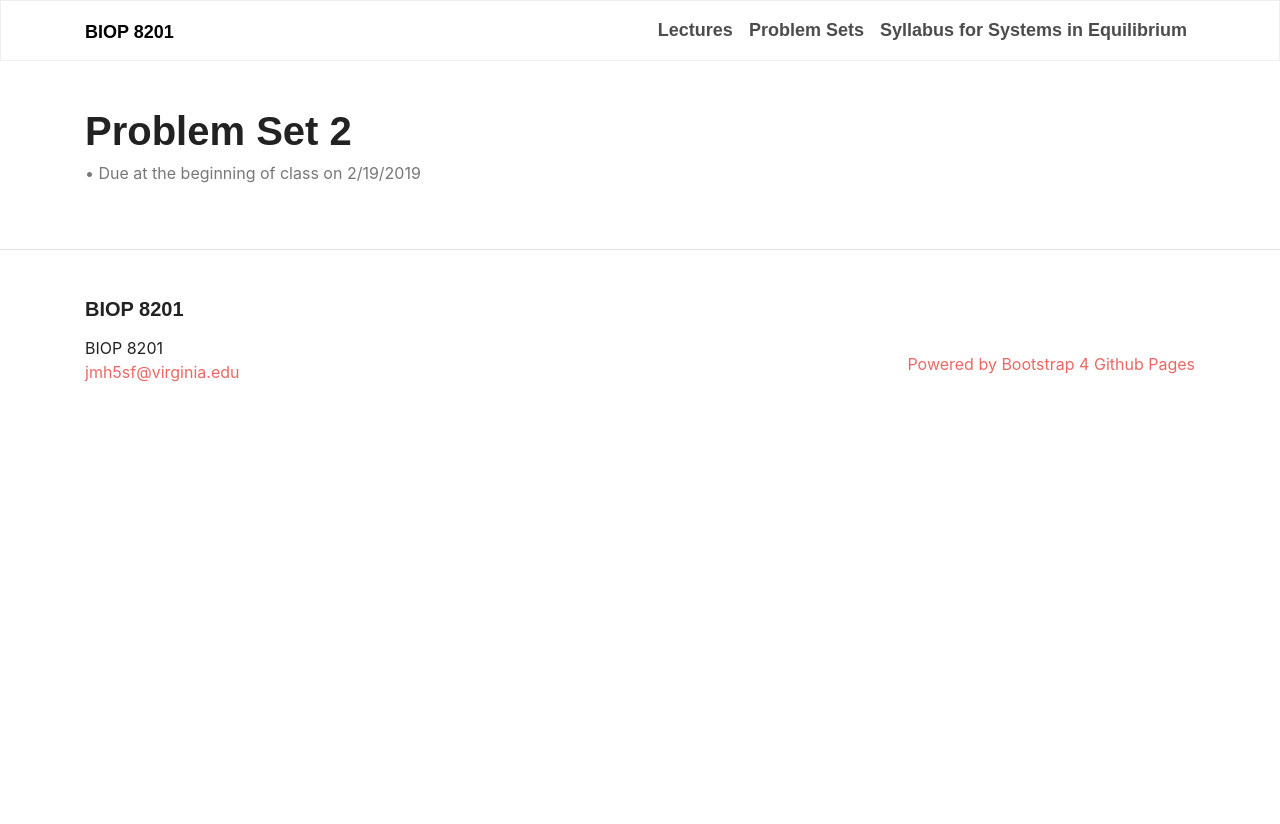
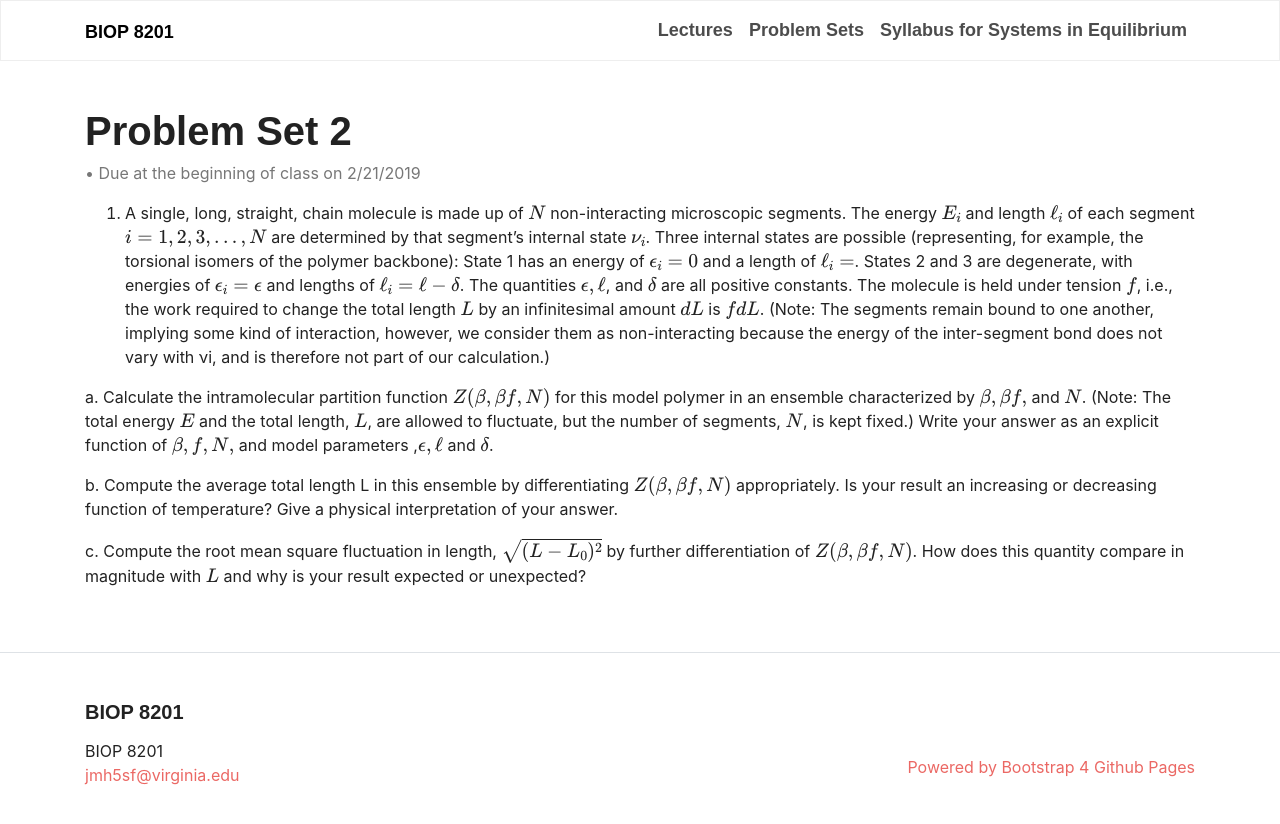
Before and after one commit to jmhays/biop-web, a Jekyll site: the page built from problem_sets/ps2.md, in a window 1280 px wide. Shown: the top 824 px of the page. Built offline with Jekyll 4.4.1, drawn with Linux system fonts in a browser that asks for light colours; some web fonts are replaced; formulas are drawn with MathJax 3.

Commit message:
Add problem 1

```diff
--- a/problem_sets/ps2.md
+++ b/problem_sets/ps2.md
@@ -1,5 +1,13 @@
 ---
   layout: post
   title: Problem Set 2
-  author: Due at the beginning of class on 2/19/2019
+  author: Due at the beginning of class on 2/21/2019
 ---
+
+1. A single, long, straight, chain molecule is made up of $$N$$ non-interacting microscopic segments. The energy $$E_i$$ and length $$\ell_i$$ of each segment $$i = 1, 2, 3, ... , N$$ are determined by that segment's internal state $$\nu_i$$. Three internal states are possible (representing, for example, the torsional isomers of the polymer backbone): State 1 has an energy of $$\epsilon_i=0$$ and a length of $$\ell_i = $$. States 2 and 3 are degenerate, with energies of $$\epsilon_i = \epsilon$$ and lengths of $$\ell_i = \ell - \delta$$. The quantities $$\epsilon, \ell$$, and $$\delta$$ are all positive constants. The molecule is held under tension $$f$$, i.e., the work required to change the total length $$L$$ by an infinitesimal amount $$dL$$ is $$fdL$$. (Note: The segments remain bound to one another, implying some kind of interaction, however, we consider them as non-interacting because the energy of the inter-segment bond does not vary with νi, and is therefore not part of our calculation.)
+
+a. Calculate the intramolecular partition function $$Z(\beta, \beta f, N )$$ for this model polymer in an ensemble characterized by $$\beta, \beta f,$$ and $$N$$. (Note: The total energy $$E$$ and the total length, $$L$$, are allowed to fluctuate, but the number of segments, $$N$$, is kept fixed.) Write your answer as an explicit function of $$\beta, f, N,$$ and model parameters ,$$\epsilon, \ell$$ and $$\delta$$.
+
+b. Compute the average total length L in this ensemble by differentiating $$Z(\beta, \beta f, N )$$ appropriately. Is your result an increasing or decreasing function of temperature? Give a physical interpretation of your answer.
+
+c. Compute the root mean square fluctuation in length, $$\sqrt{(L-L_0)^2}$$ by further differentiation of $$Z(\beta, \beta f, N )$$. How does this quantity compare in magnitude with $$L$$ and why is your result expected or unexpected?
```
